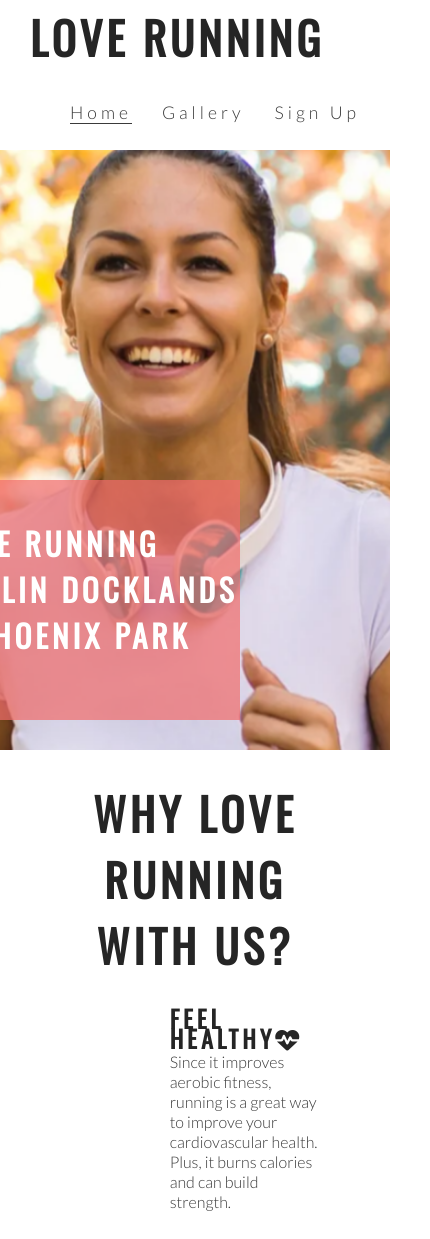
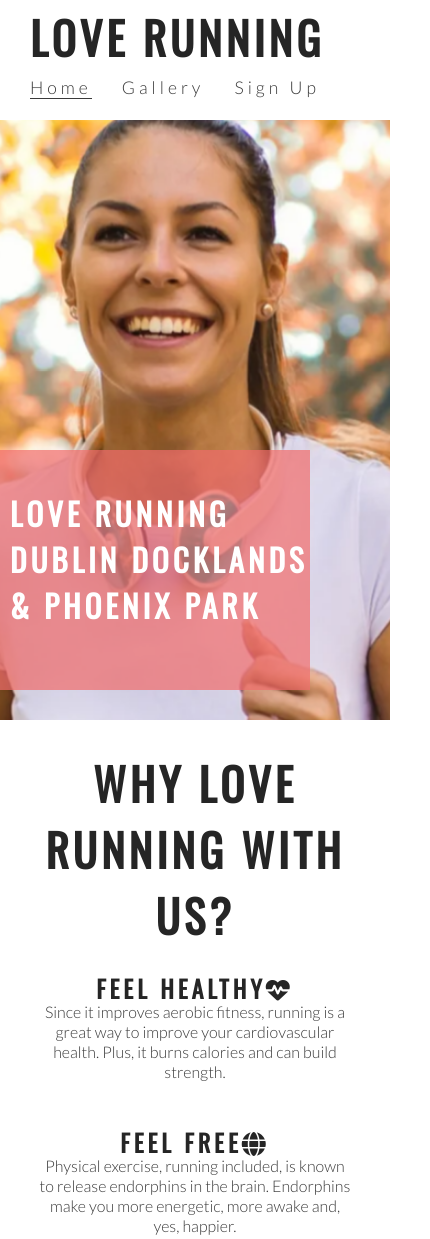
Before and after one commit to ellentreacy/love-running, a plain HTML site: page index.html in a window 390 px wide. Shown: the top 1239 px of the page, 430 px wide, since content can reach past the window. Drawn offline with nearby package versions, Linux system fonts and the light colour scheme.

Commit message:
style the meetup times for tablet and mobile screens

```diff
--- a/assets/css/style.css
+++ b/assets/css/style.css
@@ -276,7 +276,50 @@ footer {
         padding: 0;
     }
 
+    #times > div {
+        width: 100%;
+        clear: both;
+        height: 150px;
+        padding: 0;
+    }
+
     hr {
         display: none;
     }
 }
+
+/* For medium screen sizes from 950px wide and down */
+@media screen and (max-width: 950px) {
+
+    #menu {
+        clear: left;
+        float: left;
+        margin-left: 30px;
+        margin-bottom: 20px;
+        line-height: 25px;
+    }
+
+    #cover-text {
+        left: 0;
+    }
+
+    #club-ethos {
+        width: 90%;
+        height: 1200px;
+        margin: 0 auto;
+    }
+
+    .left-about-heading, .right-about-heading {
+        width: inherit;
+    }
+
+    .left-about-heading h2, .right-about-heading h2 {
+        width: 100%;
+        text-align: center;
+    }
+
+    .left-about-heading p, .right-about-heading p {
+        text-align: center;
+        padding: 0 20px;
+    }
+}
```
